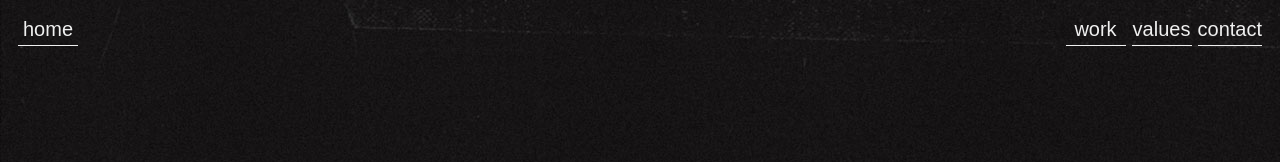
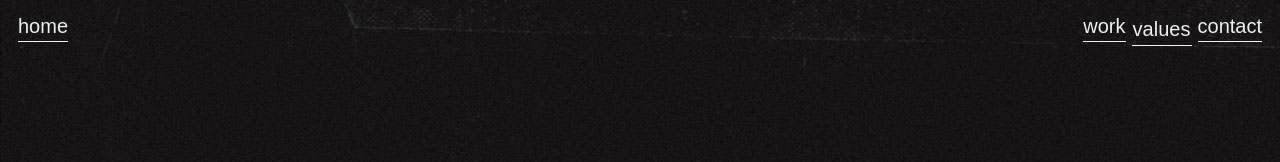
Before and after one commit to parkhabit/projects, a React (Create React App) app: page / in a window 1280 px wide. Shown: the top 162 px of the page. Built offline with nearby package versions, Linux system fonts and the light colour scheme.

Commit message:
updates for accessibility

```diff
--- a/src/components/nav-light.jsx
+++ b/src/components/nav-light.jsx
@@ -7,7 +7,7 @@ class Nav extends React.Component {
 
   render() {
     return (
-      <div className={`nav-background-light nav`}>
+      <nav className={`nav-background-light nav`}>
         <ul>
           <Link to='/' className='text-color-dark'>home</Link>
         </ul>
@@ -16,7 +16,7 @@ class Nav extends React.Component {
           <Link to='/#values' className='text-color-dark'>values</Link>
           <Link to='/#contact' className='text-color-dark'>contact</Link>
         </ul>
-      </div>
+      </nav>
     );
   }
 }
--- a/src/components/nav.jsx
+++ b/src/components/nav.jsx
@@ -1,31 +1,69 @@
 import React from "react";
 import "./nav.css";
 import "../style.css";
-import {Link} from 'react-scroll';
+import { Link } from "react-scroll";
 // import { Link } from "react-router-dom";
 
 class Nav extends React.Component {
-
-
   render() {
     const { background } = this.props;
-    let backgroundColor = '';
-    let textcolor = '';
-    if (background === 'white') {
-      backgroundColor = 'nav-background-light'
-      textcolor = 'text-color-dark'
+    let backgroundColor = "";
+    let textcolor = "";
+    if (background === "white") {
+      backgroundColor = "nav-background-light";
+      textcolor = "text-color-dark";
     } else {
-      backgroundColor = 'nav-background-dark'
+      backgroundColor = "nav-background-dark";
     }
     return (
       <div className={`${backgroundColor} nav`}>
         <ul>
-          <Link to='home' className={textcolor} offset={-58} activeClass="active" smooth>home</Link>
+          <li>
+            <Link
+              to="home"
+              className={textcolor}
+              offset={-58}
+              activeClass="active"
+              smooth
+            >
+              home
+            </Link>
+          </li>
         </ul>
         <ul>
-          <Link to='work' className={textcolor} offset={-58} activeClass="active" smooth>work</Link>
-          <Link to='values' className={textcolor} offset={-58} activeClass="active" smooth>values</Link>
-          <Link to='contact' className={textcolor} offset={-58} activeClass="active" smooth>contact</Link>
+          <li>
+            <Link
+              to="work"
+              className={textcolor}
+              offset={-58}
+              activeClass="active"
+              smooth
+            >
+              work
+            </Link>
+          </li>
+          <li>
+            <Link
+              to="values"
+              className={textcolor}
+              offset={-58}
+              activeClass="active"
+              smooth
+            >
+              values
+            </Link>
+          </li>
+          <li>
+            <Link
+              to="contact"
+              className={textcolor}
+              offset={-58}
+              activeClass="active"
+              smooth
+            >
+              contact
+            </Link>
+          </li>
         </ul>
       </div>
     );
--- a/src/components/project.jsx
+++ b/src/components/project.jsx
@@ -19,7 +19,7 @@ class ProjectDetails extends Component {
 
         <Link to={projectLink} className="link action-area">
         <span className="overline-2 dark-text">{overview}</span>
-          <h2 className="heading-2-1 dark-text headingLink">{title}</h2>
+          <h3 className="heading-2-1 dark-text headingLink">{title}</h3>
 
           <span className="heading-6 dark-text">{description}</span>
           <p className="text dark-text h-20">{paragraph}</p>
--- a/src/containers/home.jsx
+++ b/src/containers/home.jsx
@@ -10,15 +10,19 @@ class Home extends Component {
   render() {
     return (
       <React.Fragment>
-        <Nav background="black"/>
-        <div id='home' className="background-dark top-curtain">
-            <h1 className='heading-1 pt-30'>Kitty Allen</h1>
-            <h3 className="heading-5">Hi, my name is Kitty. I'm a digital designer/developer working in London.</h3>
+        <Nav background="black" />
+        <div id="home" className="background-dark top-curtain">
+          <h1 className="heading-1 pt-30">Kitty Allen</h1>
+          <p className="heading-5">
+            Hi, my name is Kitty. I'm a digital designer/developer working in
+            London.
+          </p>
         </div>
-        <section className="background-light" id='work'>
-          <div className='section-heading'>
-          <span className='overline-1 dark-text'>work</span>
-          <h2 className='heading-2 dark-text'>Case Studies</h2>
+        <main>
+          <section className="background-light" id="work">
+            <div className="section-heading">
+              <span className="overline-1 dark-text">work</span>
+              <h2 className="heading-2 dark-text">Case Studies</h2>
             </div>
             <div className="d-flex flex-wrap justify-between">
               <ProjectDetails
@@ -53,9 +57,11 @@ class Home extends Component {
                 imgAlt="placeholder"
                 skills="Project 3"
               />
-          <div className='p-lg-1'>
+              <div className="p-lg-1">
                 <hr className="divider-small" />
-            <h4 className="heading-3 dark-text inline">Want to see more?</h4>
+                <h4 className="heading-3 dark-text inline">
+                  Want to see more?
+                </h4>
                 <p className="text dark-text">
                   Check out my GitHub for
                   <br />
@@ -69,10 +75,9 @@ class Home extends Component {
                 </a>
               </div>
             </div>
-
           </section>
           <section className="background-semi-dark top-curtain">
-          <div className='section-heading'>
+            <div className="section-heading">
               <span className="overline-1">blog</span>
               <h3 className="heading-2">What I write</h3>
             </div>
@@ -123,8 +128,8 @@ class Home extends Component {
           </section>
 
           <div className="reveal-main"></div>
-        <section className="background-light bottom-curtain" id='values'>
-          <div className='section-heading'>
+          <section className="background-light bottom-curtain" id="values">
+            <div className="section-heading">
               <span className="overline-1 dark-text">values</span>
               <h3 className="heading-2 dark-text">How I work</h3>
             </div>
@@ -134,7 +139,7 @@ class Home extends Component {
               <article className="w-30">
                 <hr className="divider-dark" />
                 <span className="overline-number dark-text">01</span>
-              <h5 className="heading-4 dark-text">The user is key</h5>
+                <h3 className="heading-4 dark-text">The user is key</h3>
                 <p className="text dark-text">
                   I am a problem solver, I love to code and fix issues, but the
                   key issue I'm fixing is always for someone, the user. Whatever
@@ -145,45 +150,47 @@ class Home extends Component {
               <article className="w-30">
                 <hr className="divider-dark" />
                 <span className="overline-number dark-text">02</span>
-              <h5 className="heading-4 dark-text">Inclusivity</h5>
+                <h3 className="heading-4 dark-text">Inclusivity</h3>
                 <p className="text dark-text">
                   From the culture of the office I work in, to the users I
                   consider, inclusivity is at the core of what I do. I consider
-                myself to by an A11y and will encourage all workplaces that I am
-                a part of to design and write code with accessibility in mind.
+                  myself to by an A11y and will encourage all workplaces that I
+                  am a part of to design and write code with accessibility in
+                  mind.
                 </p>
               </article>
               <article className="w-30">
                 <hr className="divider-dark" />
                 <span className="overline-number dark-text">03</span>
-              <h5 className="heading-4 dark-text">Ethical design</h5>
+                <h3 className="heading-4 dark-text">Ethical design</h3>
                 <p className="text dark-text">
                   I believe that creating digital proucts is a privelidge that
-                comes with responsibilities to first do no harm. I want to be a
-                part of making digital products that affect positive changes in
-                the world.
+                  comes with responsibilities to first do no harm. I want to be
+                  a part of making digital products that affect positive changes
+                  in the world.
                 </p>
               </article>
               <article className="w-30">
                 <hr className="divider-dark" />
                 <span className="overline-number dark-text">04</span>
-              <h5 className="heading-4 dark-text">Collaboration</h5>
+                <h3 className="heading-4 dark-text">Collaboration</h3>
                 <p className="text dark-text">
                   The best products are made by working collaboratively with a
                   myriad of different voices and opinions. I regularly add my
-                voice to the tech/deisgn scene by holding brown bag sessions in
-                my workplace, through articles I post on Medium, and general
-                ramblings on twitter.
+                  voice to the tech/deisgn scene by holding brown bag sessions
+                  in my workplace, through articles I post on Medium, and
+                  general ramblings on twitter.
                 </p>
               </article>
             </div>
           </section>
+        </main>
 
         <div id="contact" className="background-dark">
-            <h1 className='heading-1 vertical'>Contact</h1>
+          <h1 className="heading-1 vertical">Contact</h1>
           <div>
-              <h3 className="heading-5 pl-40">Email: k.allen91@gmail.com</h3>
-              <h3 className="heading-5 pl-40">Phone: 07869578311</h3>
+            <h2 className="heading-5 pl-40">Email: k.allen91@gmail.com</h2>
+            <h2 className="heading-5 pl-40">Phone: 07869578311</h2>
           </div>
         </div>
       </React.Fragment>
--- a/src/style.css
+++ b/src/style.css
@@ -184,6 +184,7 @@ a {
   display: none;
 }
 .background-dark {
+  background-color: var(--black);
   background-image: url('./assets/image.png');
   min-height: 100vh;
   width: 100%;
```
Also changed, not shown: src/containers/project-1.jsx (+33 -34 lines), src/containers/project-2.jsx (+33 -34 lines), src/containers/project-3.jsx (+33 -34 lines). Lines whose indentation alone changed are shown as unchanged.
